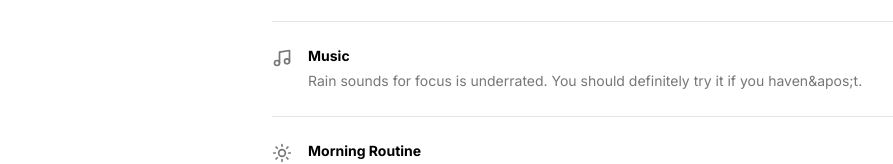
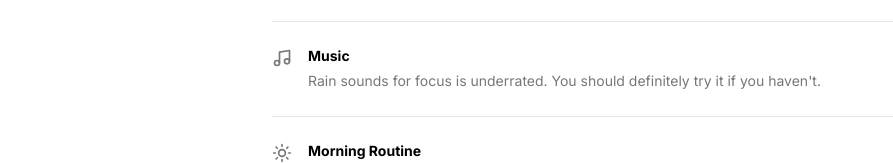
Before and after one commit to danielgraviet/graviet.io, a Next.js app: page /lifestyle in a window 1280 px wide. Shown: the part 371-535 px from the top of the page, without its empty margins (56-949 px from the left). Built offline with nearby package versions, Linux system fonts and the light colour scheme.

Commit message:
minor updates and changes

```diff
--- a/src/app/lifestyle/page.tsx
+++ b/src/app/lifestyle/page.tsx
@@ -24,7 +24,7 @@ const interests: { Icon: LucideIcon; label: string; description: string }[] = [
     Icon: Music,
     label: "Music",
     description:
-      "Rain sounds for focus is underrated. You should definitely try it if you haven&apos;t.",
+      "Rain sounds for focus is underrated. You should definitely try it if you haven't.",
   },
   {
     Icon: Sun,
```
